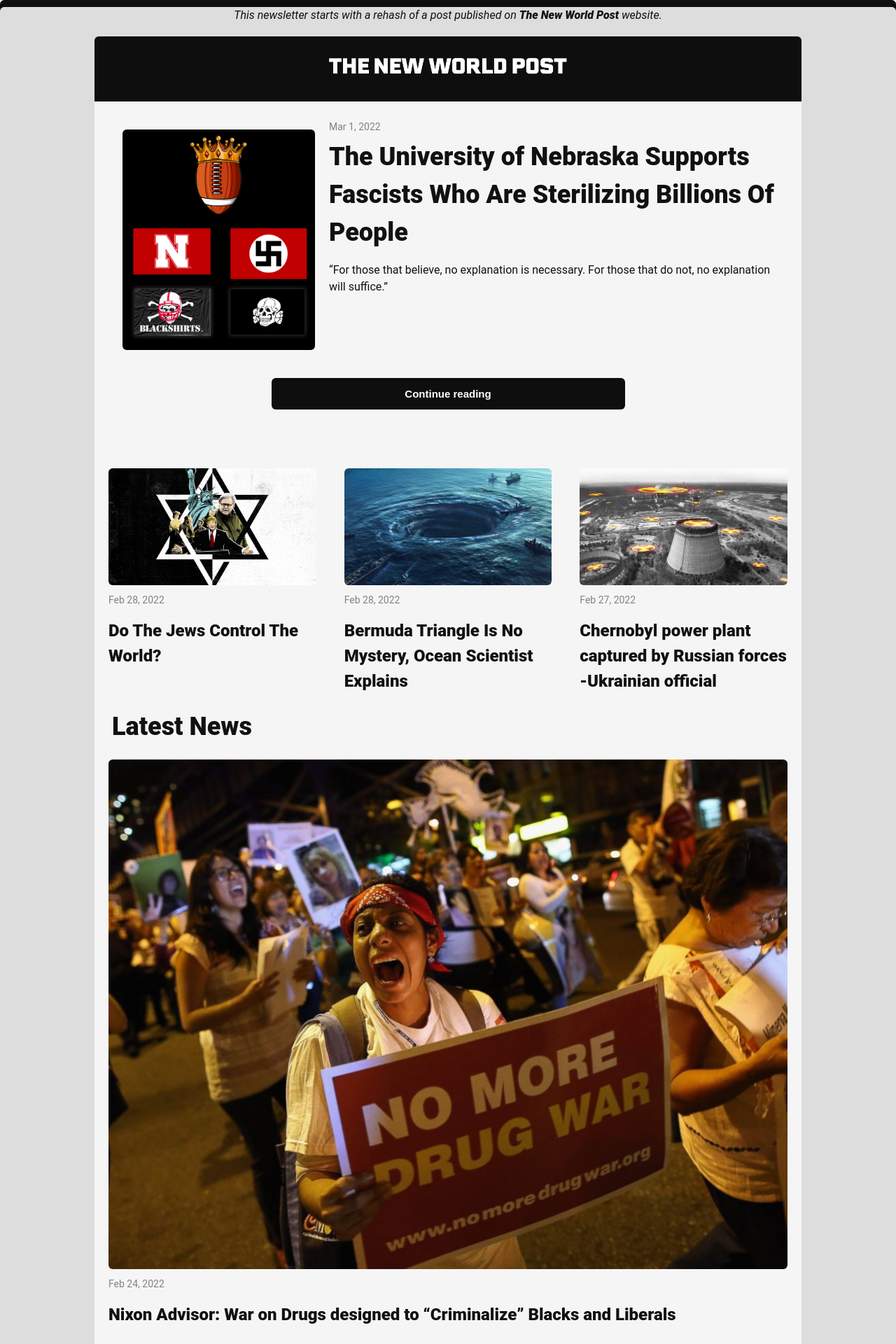
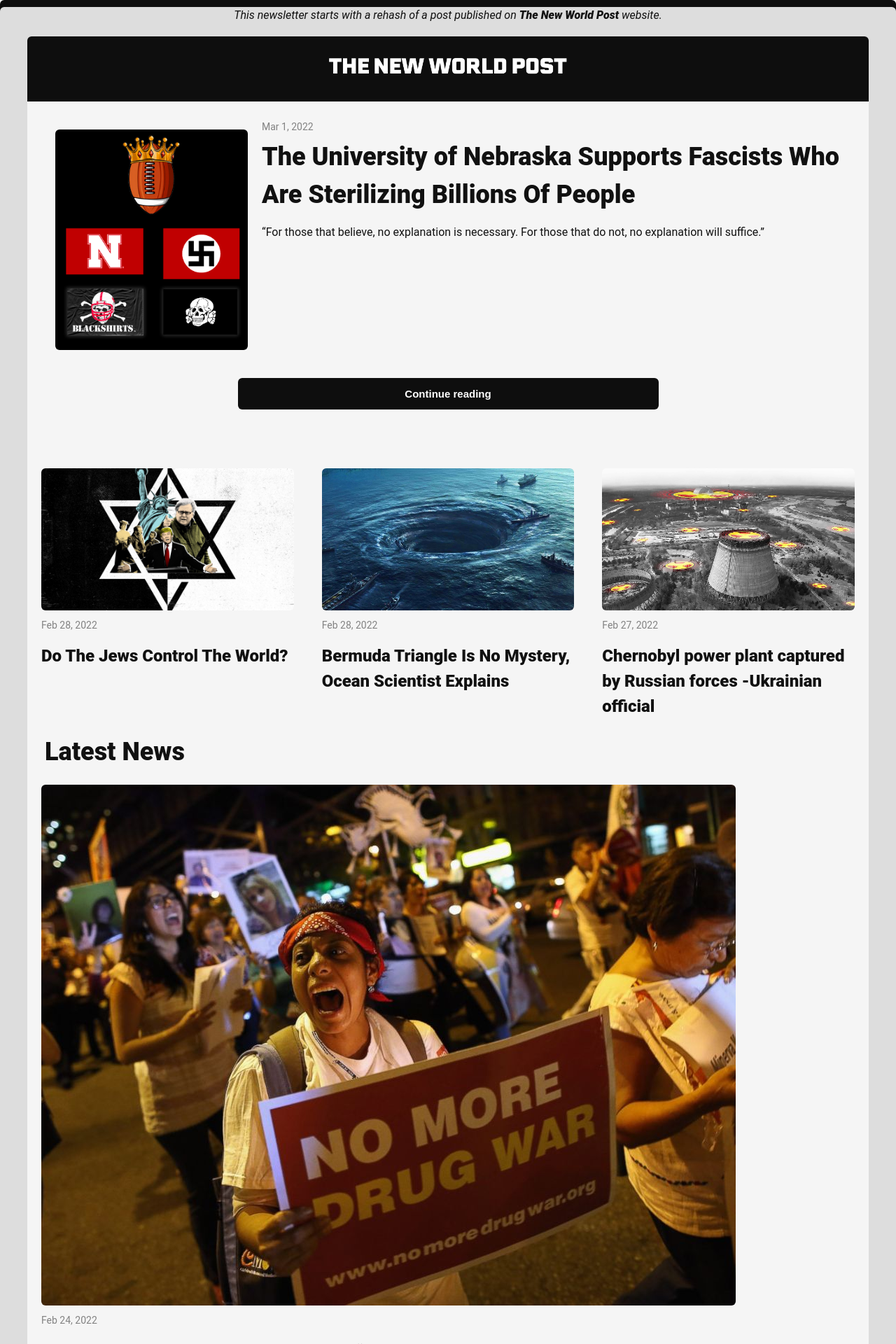
Before and after one commit to tblobaum/thenewworldpost.com, a Jekyll site: the page built from newsletter.md, in a window 1280 px wide. Shown: the top 1920 px of the page at 70% size. Built offline with Jekyll 4.4.1, drawn with Linux system fonts in a browser that asks for light colours.

Commit message:
newsletter width

```diff
--- a/_layouts/newsletter.html
+++ b/_layouts/newsletter.html
@@ -62,7 +62,7 @@
       <tr>
         <td align="center" style="background-color: #ddd; vertical-align: top;" valign="top">
           <p><em>This newsletter starts with a rehash of a post published on <a href="{{ post.url }}" target="_blank" rel="noopener">{{ site.title }}</a> website.</em></p>
-          <table style="width: 80%; margin: 0px; padding: 0px 4px 0px 4px; min-width: 320px; color: #45474A; line-height: 32px;" width="80%">
+          <table style="width: 95%; margin: 0px; padding: 0px 4px 0px 4px; min-width: 320px; color: #45474A; line-height: 32px;" width="80%">
 
             <tr>
               <td align="center" valign="top">
```
